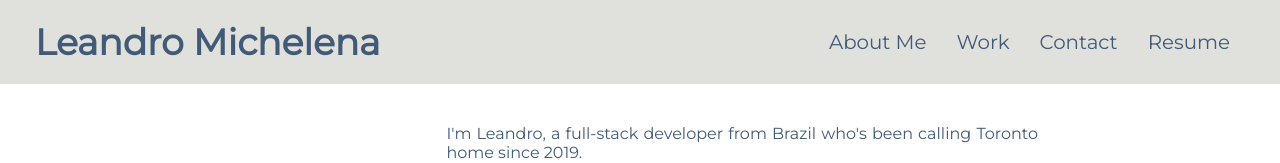
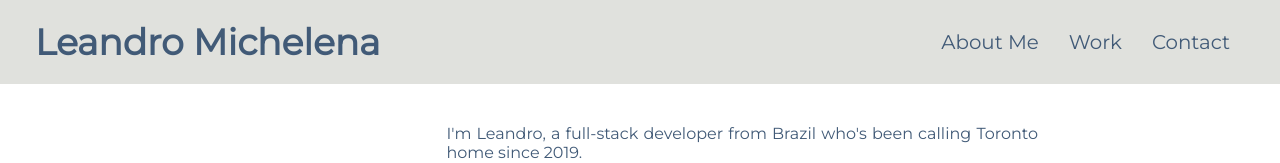
Before and after one commit to leandromichelena/Portfolio-Page, a plain HTML site: page index.html in a window 1280 px wide. Shown: the top 163 px of the page. Drawn offline with Linux system fonts and the light colour scheme.

Commit message:
Update index.html

```diff
--- a/index.html
+++ b/index.html
@@ -33,9 +33,6 @@
                     </li>
                     <li>
                         <a href="#contact">Contact</a>
-                    </li>
-                    <li>
-                        <a href="./assets/documents/CV Leandro Michelena.pdf">Resume</a>
                     </li>
                 </ul>
             </nav>
```
